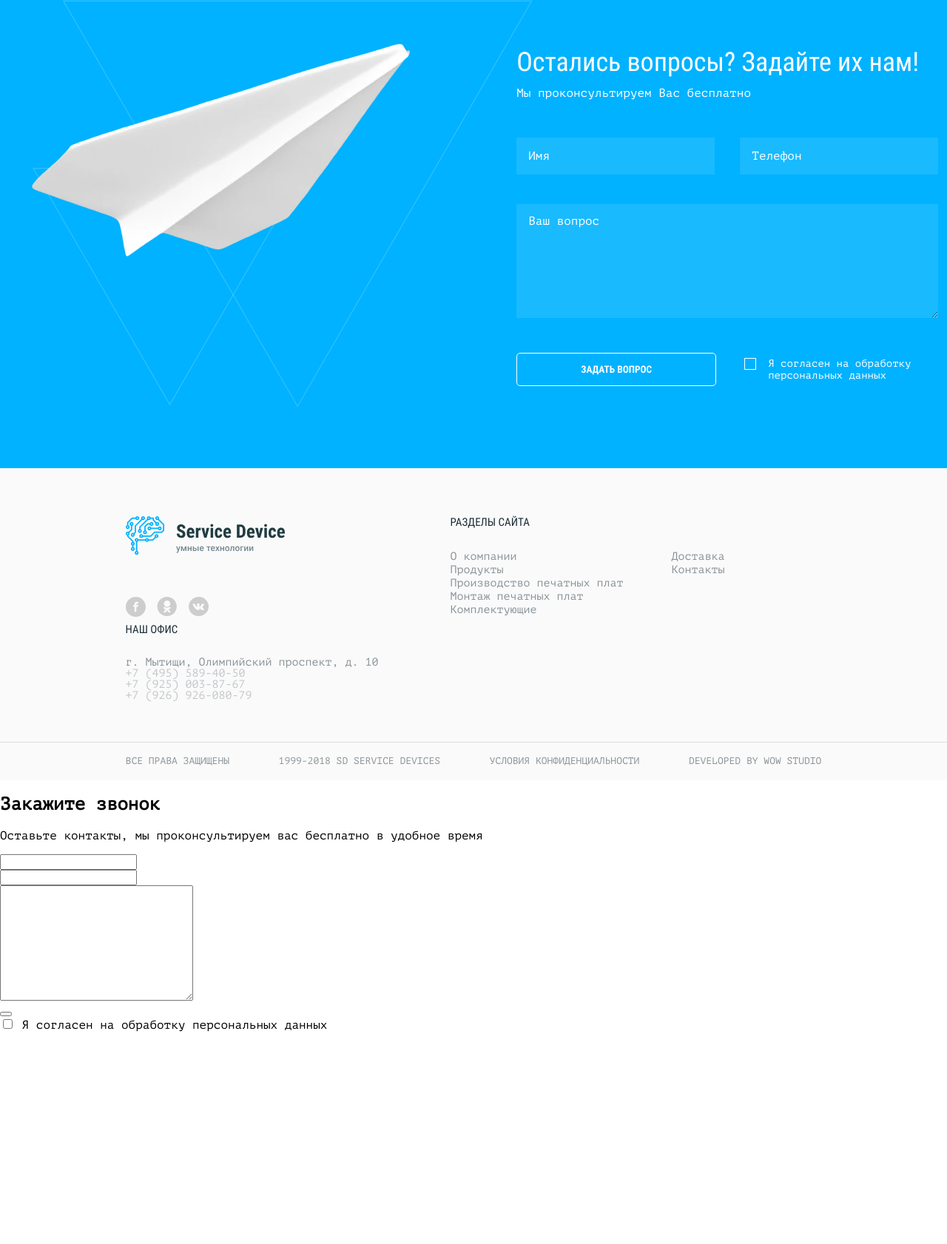
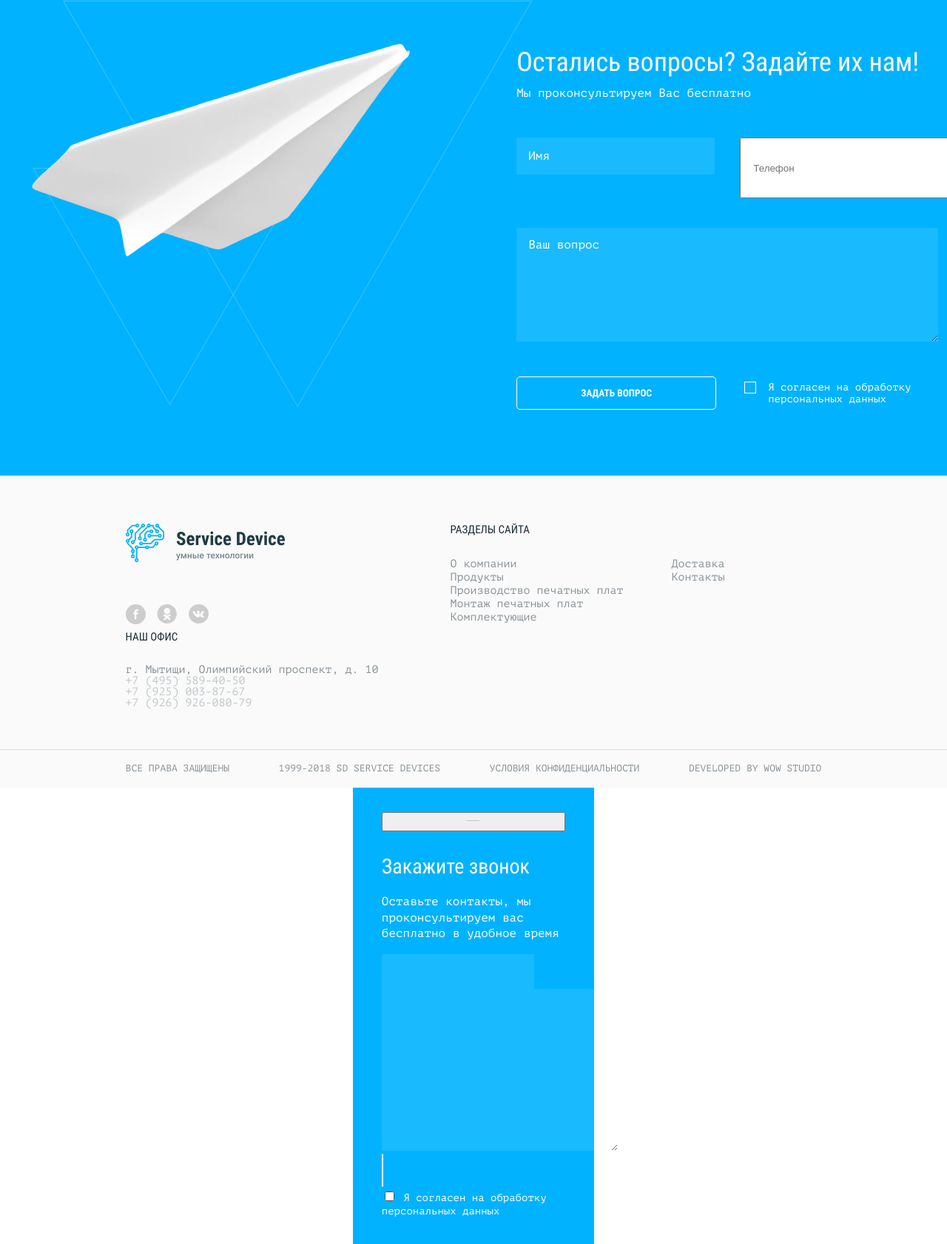
Before and after one commit to meruyertaitkaliyeva/smartdevice, a website: page source/index.html in a window 1280 px wide. Shown: the part 3397-5079 px from the top of the page at 74% size. Before the commit the page ends 4792 px from the top, so only its background shows below. Drawn offline with Linux system fonts and the light colour scheme; files that its build step writes are made by us from their sources; files whose address does not match are found by name.

Commit message:
Выносит повторяющиеся стили формы отдельно

```diff
--- a/source/index.html
+++ b/source/index.html
@@ -221,7 +221,7 @@
           <h2>Остались вопросы? Задайте их нам!</h2>
           <p>Мы проконсультируем Вас бесплатно</p>
           <form method="get">
-            <div class="feedback__input feedback__input--name">
+            <div class="feedback__input feedback__input--name input">
               <label for="name"></label>
               <input type="text" name="name" id="name" placeholder="Имя">
             </div>
@@ -229,11 +229,11 @@
               <label for="tel"></label>
               <input type="tel" name="tel" id="tel" placeholder="Телефон">
             </div>
-            <div class="feedback__message">
+            <div class="feedback__message message">
               <textarea name="message" id="message" placeholder="Ваш вопрос"></textarea>
             </div>
-            <button class="feedback__submit button" type="submit">Задать вопрос</button>
-            <div class="feedback__checkbox">
+            <button class="feedback__submit button submit" type="submit">Задать вопрос</button>
+            <div class="feedback__checkbox checkbox">
               <input class="visually-hidden" type="checkbox" name="consent" id="consent">
               <label for="consent">Я согласен на обработку персональных данных</label>
             </div>
@@ -365,26 +365,33 @@
     </div>
   </footer>
   <section class="modal">
+    <button class="modal__button" type="button">
+      <svg width="17" height="17" xmlns="http://www.w3.org/2000/svg" aria-hidden="true" focusable="false">
+        <use xlink:href="img/sprite.svg#icon-close"></use>
+      </svg>
+    </button>
+    <div class="modal__wrapper">
       <h2>Закажите звонок</h2>
       <p>Оставьте контакты, мы проконсультируем вас бесплатно в удобное время</p>
       <form method="get">
-      <div class="madal__input">
+        <div class="modal__input input">
           <label for="modal-name"></label>
           <input type="text" name="modal-name" id="modal-name">
         </div>
-      <div class="madal__input">
+        <div class="modal__input input">
           <label for="modal-phone"></label>
           <input type="tel" name="modal-phone" id="modal-phone">
         </div>
-      <div class="modal__message">
+        <div class="modal__message message">
           <textarea name="modal-message" id="modal-message" cols="30" rows="10"></textarea>
         </div>
-      <button class="modal__submit" type="submit"></button>
-      <div class="modal__check">
+        <button class="modal__submit button submit" type="submit"></button>
+        <div class="modal__check checkbox">
           <input type="checkbox" name="modal-checkbox" id="modal-checkbox">
           <label for="modal-checkbox">Я согласен на обработку персональных данных</label>
         </div>
       </form>
+    </div>
   </section>
 </body>
 
--- a/source/sass/blocks/feedback.scss
+++ b/source/sass/blocks/feedback.scss
@@ -60,13 +60,6 @@
   width: 100%;
   height: 50px;
   padding: 14px 16px;
-  box-sizing: border-box;
-  border: none;
-  background-color: rgba(255,255,255,0.1);
-  color: $basic-white;
-  font-family: $body-font-family;
-  font-size: 16px;
-  line-height: 21.5px;
 }
 
 .feedback__message {
@@ -76,30 +69,13 @@
 .feedback__message textarea {
   width: 100%;
   min-height: 154px;
+  margin: 40px 0 43px;
   padding: 13px 16px;
-  margin: 40px 0 43px;
-  box-sizing: border-box;
-  border: none;
-  background-color: rgba(255,255,255,0.1);
-  color: $basic-white;
-  font-family: $body-font-family;
-  font-size: 16px;
-  line-height: 21.5px;
-}
-
-.feedback__input input,
-.feedback__message textarea {
-  &::placeholder {
-    color: $basic-white;
-  }
 }
 
 .feedback__submit {
   width: 270px;
-  height: 45px;
   margin: 0 38px 0 0;
-  background-color: transparent;
-  border: 1px solid $basic-white;
 }
 
 .feedback__checkbox {
@@ -111,30 +87,6 @@
   position: relative;
   width: 262px;
   padding-left: 32px;
-  font-size: 14px;
-  line-height: 16px;
-  box-sizing: border-box;
-  cursor: pointer;
-
-  &::before {
-    position: absolute;
-      content: "";
-      top: 0;
-      left: 0;
-      width: 16px;
-      height: 16px;
-      border: 1px solid $basic-white;
-      box-sizing: border-box;
-  }
-}
-
-.feedback__checkbox input {
-  &:checked + .feedback__checkbox label::before {
-    background-image: url("../img/check.svg");
-    background-position: center;
-    background-repeat: no-repeat;
-    background-size: 7.5px 4.5px;
-  }
 }
 
 @media (max-width: $tablet-breakpoint) {
--- /dev/null
+++ b/source/sass/blocks/form.scss
@@ -0,0 +1,59 @@
+.input input {
+  box-sizing: border-box;
+  border: none;
+  background-color: rgba(255,255,255,0.1);
+  color: $basic-white;
+  font-family: $body-font-family;
+  font-size: 16px;
+  line-height: 21.5px;
+}
+
+.message textarea {
+  box-sizing: border-box;
+  border: none;
+  background-color: rgba(255,255,255,0.1);
+  color: $basic-white;
+  font-family: $body-font-family;
+  font-size: 16px;
+  line-height: 21.5px;
+}
+
+.input input,
+.message textarea {
+  &::placeholder {
+    color: $basic-white;
+  }
+}
+
+.submit {
+  height: 45px;
+  background-color: transparent;
+  border: 1px solid $basic-white;
+}
+
+.checkbox label {
+  font-size: 14px;
+  line-height: 16px;
+  box-sizing: border-box;
+  cursor: pointer;
+
+  &::before {
+    position: absolute;
+      content: "";
+      top: 0;
+      left: 0;
+      width: 16px;
+      height: 16px;
+      border: 1px solid $basic-white;
+      box-sizing: border-box;
+  }
+}
+
+.checkbox input {
+  &:checked + .checkbox label::before {
+    background-image: url("../img/check.svg");
+    background-position: center;
+    background-repeat: no-repeat;
+    background-size: 7.5px 4.5px;
+  }
+}
--- /dev/null
+++ b/source/sass/blocks/modal.scss
@@ -0,0 +1,22 @@
+.modal {
+  display: flex;
+  flex-direction: column;
+  max-width: 490px;
+  width: 25.5%;
+  margin: auto;
+  padding: 33px 39px 36px;
+  box-sizing: border-box;
+  color: $basic-white;
+  background-color: $special-blue;
+}
+
+.modal__wrapper h2 {
+  @include heading-style;
+  font-size: 28px;
+  height: 39px;
+}
+
+.modal__wrapper p {
+  font-size: 16px;
+  line-height: 21.5px;
+}
--- a/source/sass/style.scss
+++ b/source/sass/style.scss
@@ -10,6 +10,7 @@
 @import "blocks/advantages.scss";
 @import "blocks/about.scss";
 @import "blocks/service.scss";
+@import "blocks/form.scss";
 @import "blocks/feedback.scss";
 @import "blocks/footer.scss";
-// @import "blocks/modal.scss";
+@import "blocks/modal.scss";
```
Also changed, not shown: build/css/styles.min.css, build/index.html, source/img/icon-cross.svg (added), 1 other file. Lines whose indentation alone changed are shown as unchanged.
